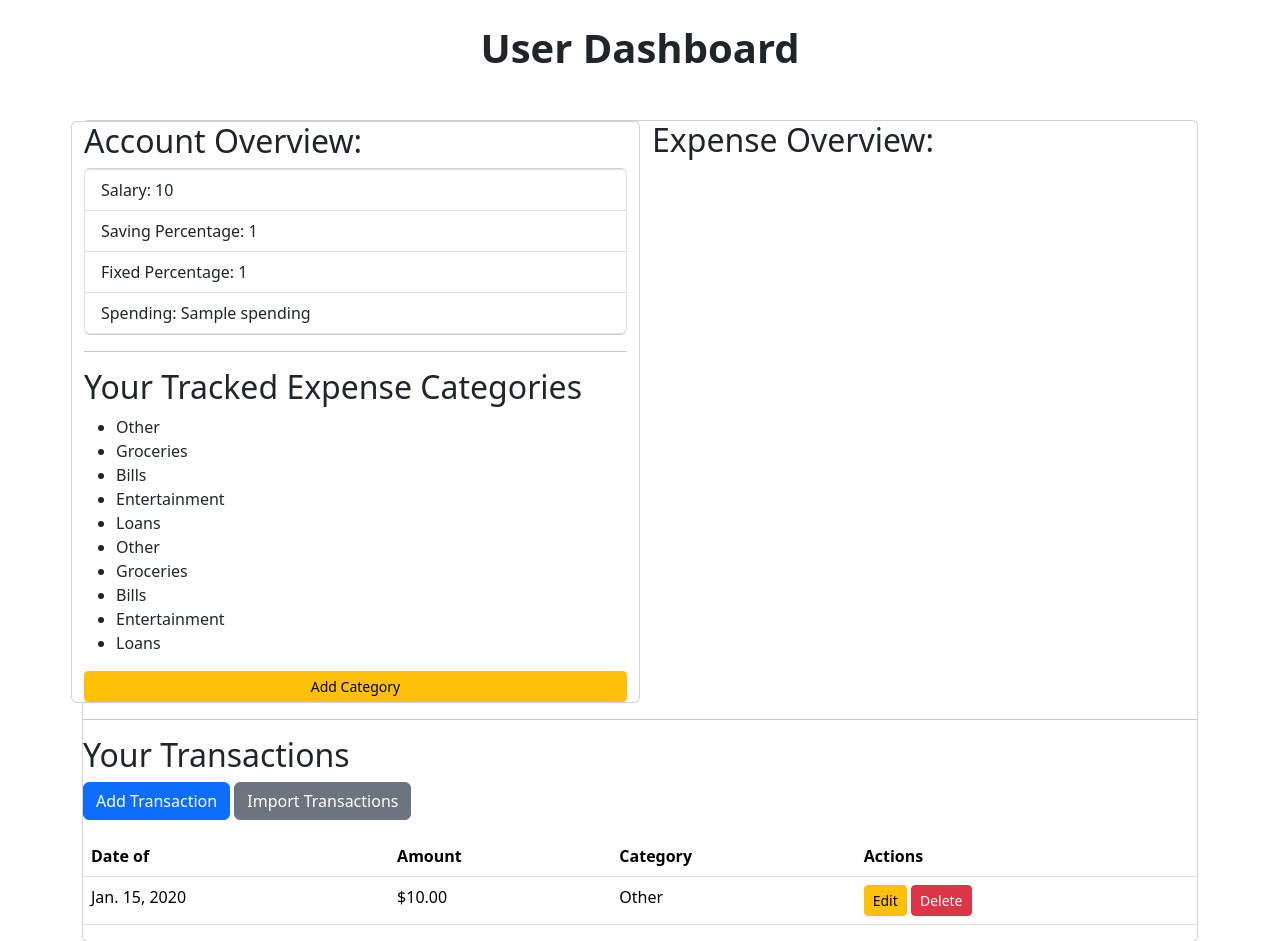
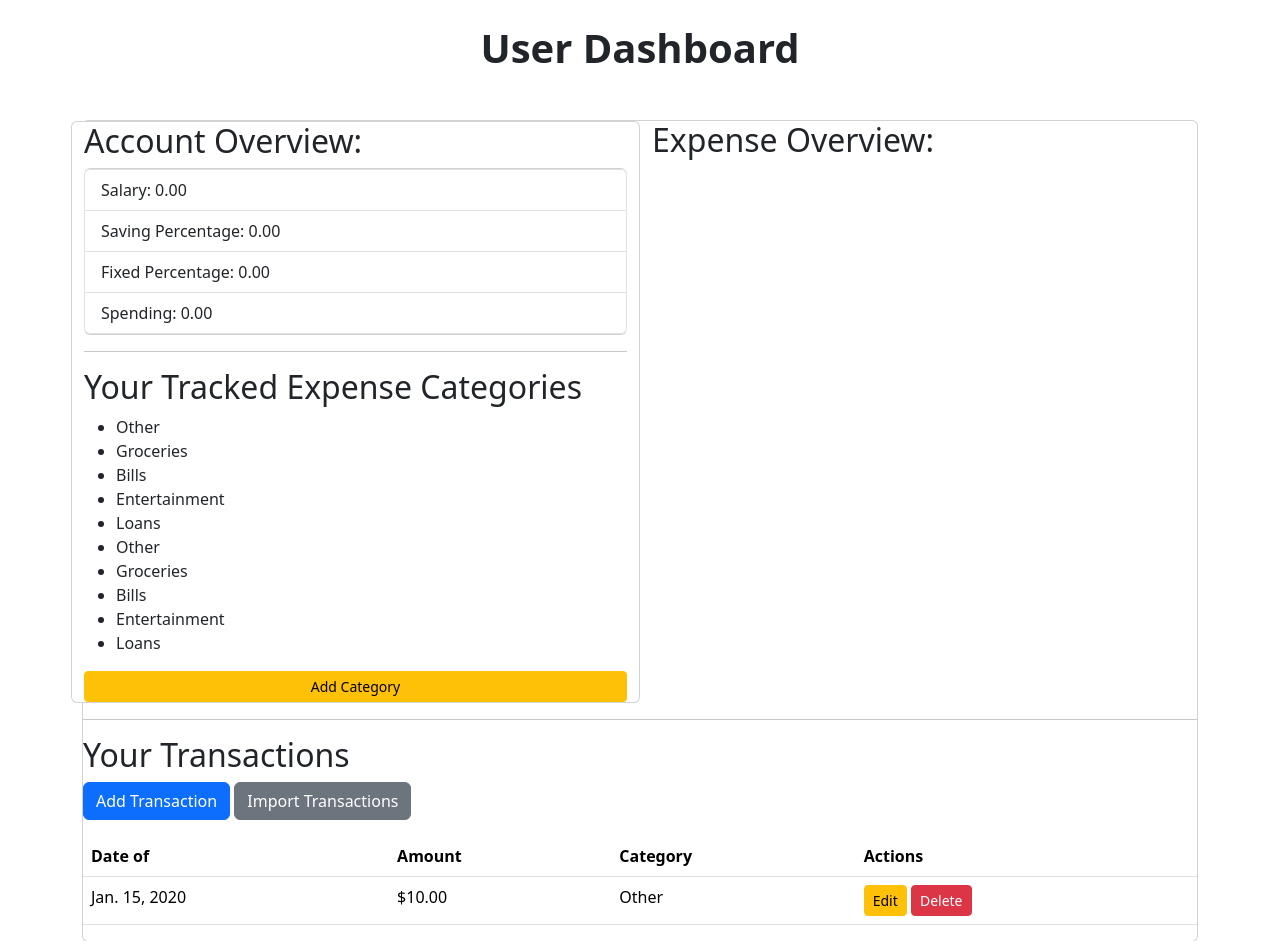
Before and after one commit to benglish24/Group5BudgetBuddy, a Django app: template budget-buddy/user_dashboard/templates/user_dash.html in a window 1280 px wide. Shown: the part 56-997 px from the top of the page. Run offline with Django 3.2, Linux system fonts and the light colour scheme; data comes from the database, SQL or seed files in the repository; tables that the repository leaves empty hold one stand-in row (values such as "Sample post"); the template is opened without the code that fills it: values that come from a table or form of the project are taken from there, most other values are stand-ins (such as "Sample title", 1, 10 or a date in 2020); a map, chart or similar area stays blank; some libraries are stand-ins or nearby versions.

Commit message:
i forgot

```diff
--- a/budget-buddy/user_dashboard/forms.py
+++ b/budget-buddy/user_dashboard/forms.py
@@ -6,6 +6,7 @@ class UserDashboardForm(ModelForm):
     class Meta:
         model = UserDashboard
         fields = ['salary', 'saving_percentage', 'fixed_percentage', 'spending']
+
 
 class TransactionForm(ModelForm):
     def __init__(self, categories, *args, **kwargs):
@@ -21,6 +22,7 @@ class TransactionForm(ModelForm):
             'date_of' : forms.widgets.DateInput(attrs={'type' : 'date'})
         }
 
+
 class UploadForm(forms.Form):
     csv_file = forms.FileField(
         required=False,
--- a/budget-buddy/user_dashboard/models.py
+++ b/budget-buddy/user_dashboard/models.py
@@ -17,7 +17,7 @@ class Category(models.Model):
     name = models.TextField(max_length=100)
 
     def __str__(self):
-        return self.name
+        return str(self.name)
 
 
 class Transaction(models.Model):
@@ -26,7 +26,7 @@ class Transaction(models.Model):
     date_of = models.DateField()
 
     # category = models.TextField(max_length=100)
-    category = models.ForeignKey("Category", on_delete=models.SET_DEFAULT, default="Other")
+    category = models.ForeignKey("Category", on_delete=models.SET_NULL, null=True)
 
     class Meta:
         ordering = ["-date_of"]
--- a/budget-buddy/user_dashboard/templates/user_dash.html
+++ b/budget-buddy/user_dashboard/templates/user_dash.html
@@ -9,10 +9,10 @@
             <div class="card col-md-6">
                 <h2>Account Overview:</h2>
                 <ul class="list-group">
-                    <li class="list-group-item" style="font-size: 16px;">Salary: {{ user_dashboard.salary }}</li>
-                    <li class="list-group-item" style="font-size: 16px;">Saving Percentage: {{ user_dashboard.saving_percentage }}</li>
-                    <li class="list-group-item" style="font-size: 16px;">Fixed Percentage: {{ user_dashboard.fixed_percentage }}</li>
-                    <li class="list-group-item" style="font-size: 16px;">Spending: {{ user_dashboard.spending }}</li>
+                    <li class="list-group-item" style="font-size: 16px;">Salary: {{ dashboard.salary }}</li>
+                    <li class="list-group-item" style="font-size: 16px;">Saving Percentage: {{ dashboard.saving_percentage }}</li>
+                    <li class="list-group-item" style="font-size: 16px;">Fixed Percentage: {{ dashboard.fixed_percentage }}</li>
+                    <li class="list-group-item" style="font-size: 16px;">Spending: {{ dashboard.spending }}</li>
                 </ul>
                 <!-- user categories (probably not needed since the chart already lists the categories) -->
                 <hr>
```
Also changed, not shown: budget-buddy/user_dashboard/management/commands/cleartransactions.py (added, +7 -0 lines), budget-buddy/user_dashboard/management/__init__.py (added), budget-buddy/user_dashboard/management/commands/__init__.py (added). Lines whose indentation alone changed are shown as unchanged.
